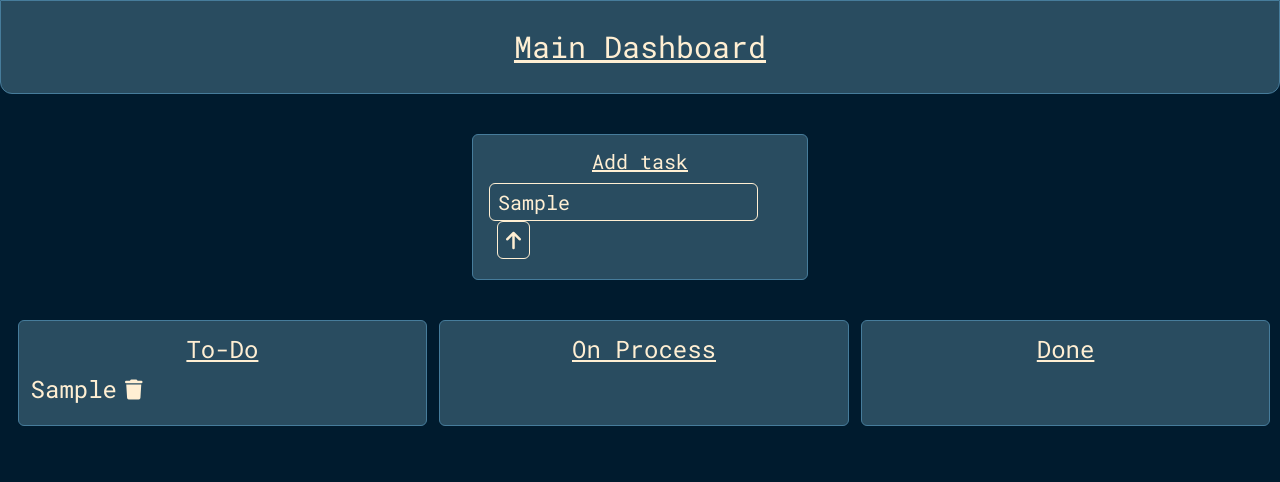
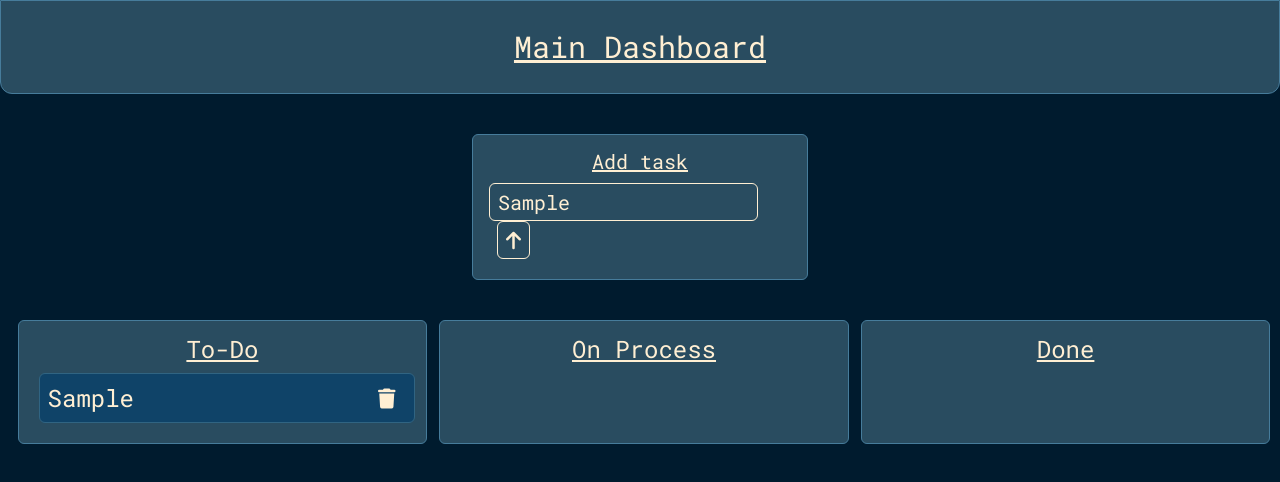
Before and after one commit to RaxPlay/Kanban-Board-Fullstack, a React (Vite) app: page / in a window 1280 px wide. Both pictures are taken after typing "Sample" into the empty fields and a click on the button 513 px from the left and 240 px from the top of the page. Shown: the top 482 px of the page. Built offline with nearby package versions, Linux system fonts and the light colour scheme.

Commit message:
localStorage implementation + styles
Done:
Added extra styles and fixed bugs with text
Perfectly implemented localStorage for flashcards

Working on:
Implementing drag-and-drop with Swapy.

```diff
--- a/src/App.jsx
+++ b/src/App.jsx
@@ -84,19 +84,21 @@ export const App = () => {
         <div className="bg-[#294C60] justify-center border border-[#467c9b] rounded-md w-[32%] p-3 ml-2">
           <h2 className="text-2xl text-center mb-2 underline">To-Do</h2>
 
-          <ul className="w-[90%]">
+          <ul className="w-[90%] ">
             {newState.map(task => {
               return(
-                <li key={task.id} className="text-2xl flex gap-2 my-2">
-                  <p>{task.taskName}</p>
+                <div className="w-[109%] border border-[#306482] rounded-md px-2 m-2 bg-[#0f4368]">
+                  <li key={task.id} className="text-2xl flex gap-2 my-2">
+                    <p className="w-[90%]">{task.taskName}</p>
 
-                  <button onClick={() => deleteTask(task)} className="text-xl">
-                    <i className="fa-solid fa-trash"></i>
-                  </button>
-                  <hr className="text-[#FFEFD3]"/>
-                </li>
+                    <button onClick={() => deleteTask(task)} className="text-xl">
+                      <i className="fa-solid fa-trash"></i>
+                    </button>
+                  </li>
+                </div>
               )
             })}
+
           </ul>
         </div>
 
```
